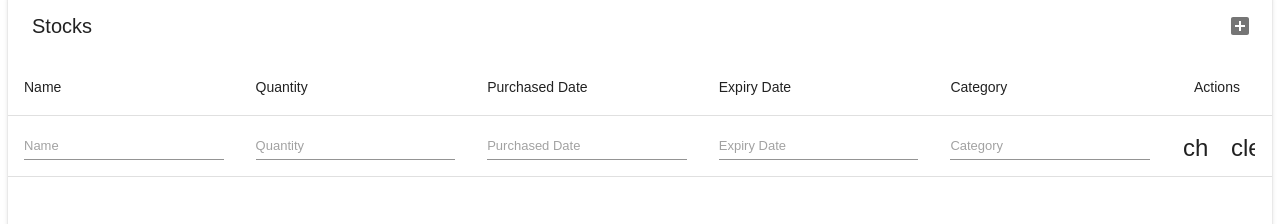
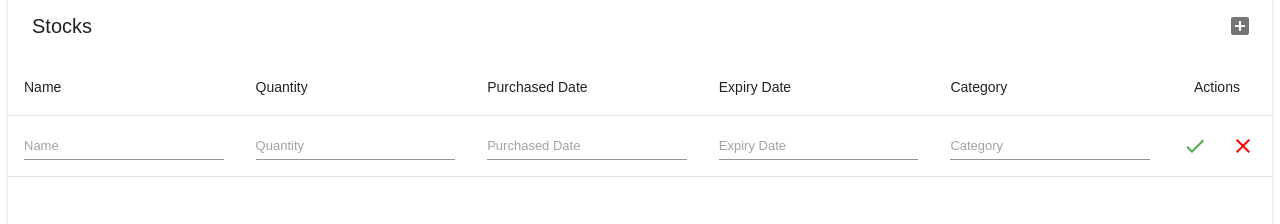
Before and after one commit to haruka-izm/food_tracker, a React (Create React App) app in the folder client/: page /dashboard in a window 1280 px wide. Both pictures are taken after a click on the button 1240 px from the left and 97 px from the top of the page. Shown: the part 72-296 px from the top of the page. Built offline with nearby package versions, Linux system fonts and the light colour scheme; no server answers; what keymirror would draw is missing.

Commit message:
Applied color to cancel,save icons

```diff
--- a/client/src/components/Items.jsx
+++ b/client/src/components/Items.jsx
@@ -6,6 +6,8 @@ import FirstPageIcon from '@material-ui/icons/FirstPage';
 import LastPageIcon from '@material-ui/icons/LastPage';
 import NavigateNextIcon from '@material-ui/icons/NavigateNext';
 import NavigateBeforeIcon from '@material-ui/icons/NavigateBefore';
+import ClearIcon from '@material-ui/icons/Clear';
+import DoneIcon from '@material-ui/icons/Done';
 import MaterialTable from 'material-table';
 import { connect } from 'react-redux';
 import * as actions from '../actions/actions';
@@ -31,7 +33,8 @@ const Items = (props) => {
         search: false,  // search bar disabled
         actionsColumnIndex: -1,
         rowStyle: rowData => ({
-            color: checkExpiryDate(rowData)
+            color: checkExpiryDate(rowData),
+            fontFamily: 'Arial'
             //(rowData.expiry_date < today ? 'red' : 'yellow')
         })
     }
@@ -68,7 +71,9 @@ const Items = (props) => {
         FirstPage: () => <FirstPageIcon />,
         LastPage: () => <LastPageIcon />,
         NextPage: () => <NavigateNextIcon />,
-        PreviousPage: () => <NavigateBeforeIcon />
+        PreviousPage: () => <NavigateBeforeIcon />,
+        Clear: () => <ClearIcon style={{ color: 'red' }} />,
+        Check: () => <DoneIcon color='secondary' />
     }
 
     const checkExpiryDate = (rowData) => {
--- a/client/src/theme/theme.js
+++ b/client/src/theme/theme.js
@@ -16,7 +16,7 @@ export const theme = createMuiTheme({
     secondary: {
       main: '#4caf50', // light green
       contrastText: '#fff'
-    }
+    },
   }
 });
 
```
